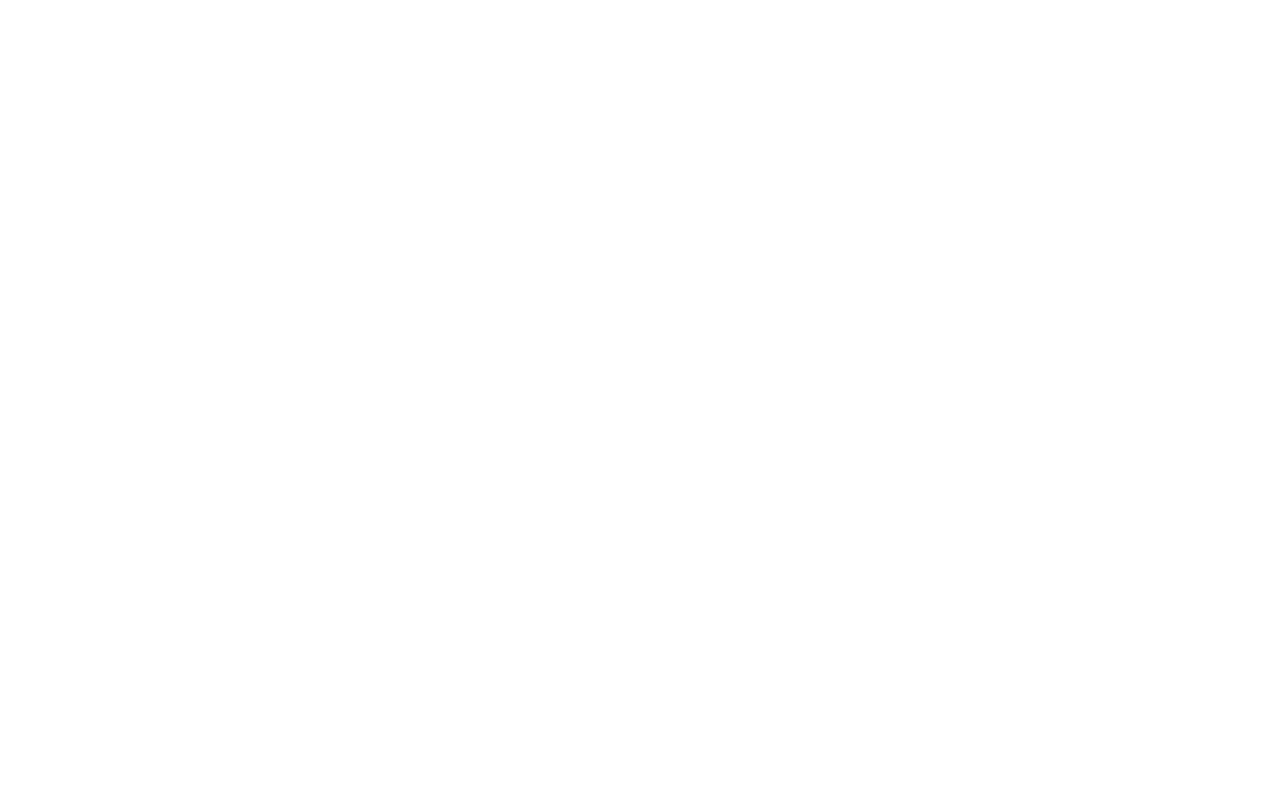
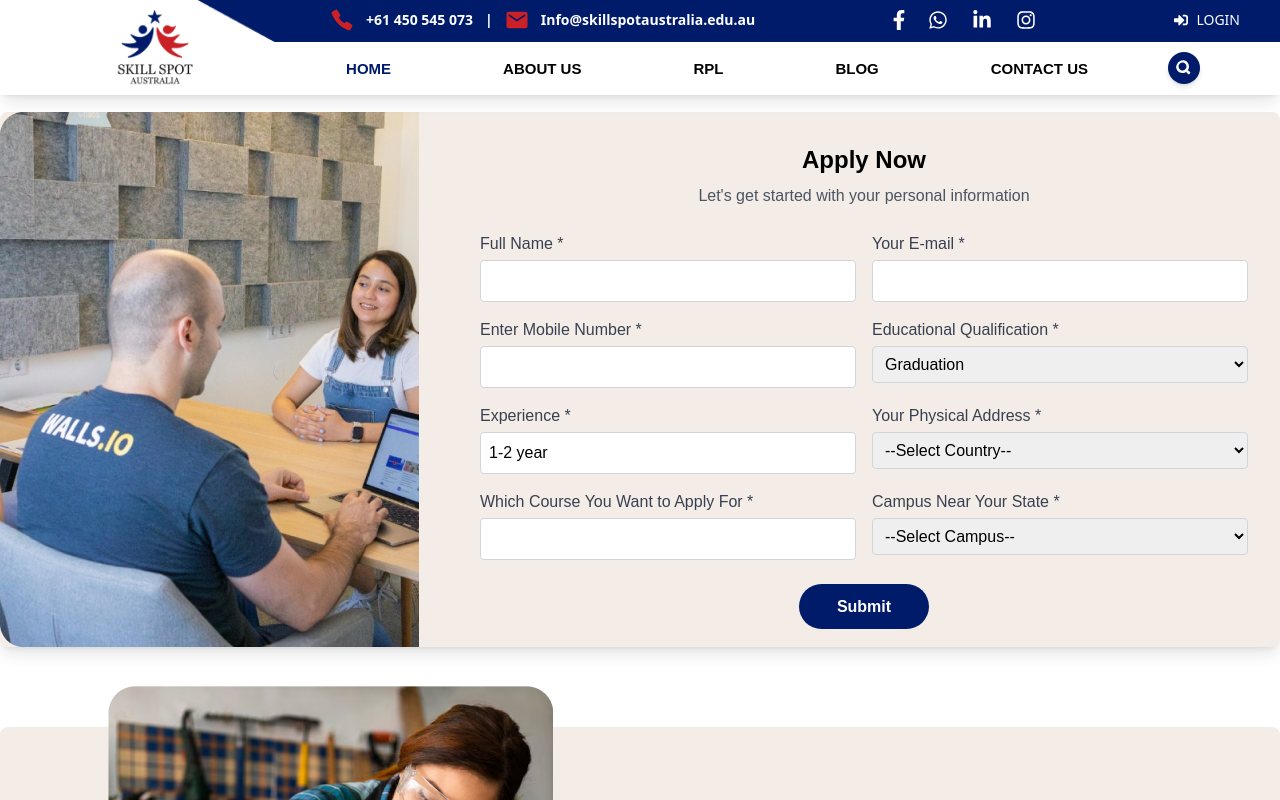
Before and after one commit to RojuGhimire/SkillSpotAus, a React (Vite) app: page /applynow in a window 1280 px wide. Before the commit this address had no page. Shown: the top 800 px of the page. Built offline with nearby package versions, Linux system fonts and the light colour scheme.

Commit message:
made apply now page and navigation done

```diff
--- a/src/Routes/index.tsx
+++ b/src/Routes/index.tsx
@@ -13,6 +13,7 @@ import { Dashboard } from "@/components/Dashboard/Dashboard";
 import { AddTestimonial } from "@/components/Dashboard/AddTestimonial";
 import { EditTestimonial } from "@/components/Dashboard/EditTestimonial";
 import { ViewTestimonial } from "@/components/Dashboard/ViewTestimonial";
+import ApplicationForm from "@/components/sections/Form/Applynow";
 
 const AppRoutes = () => {
   return (
@@ -32,6 +33,7 @@ const AppRoutes = () => {
           <Route path='/viewTestimonial' element={<ViewTestimonial />} />
           <Route path='/editTestimonial' element={<EditTestimonial />} />
           <Route path='/addTestimonial' element={<AddTestimonial />} />
+          <Route path='/applynow' element={<ApplicationForm />} />
 
         </Routes>
       </ActiveLinkContextProvider>
--- a/src/components/sections/Banner3.tsx
+++ b/src/components/sections/Banner3.tsx
@@ -2,7 +2,7 @@ import React from 'react';
 
 const Banner3: React.FC = () => {
   return (
-    <div className="flex flex-col lg:flex-row items-center mt-10 p-6 bg-[#F4ECE6] rounded-lg shadow-lg h-auto lg:h-[377px]">
+    <div className="flex flex-col lg:flex-row items-center mt-20 mb-20 p-6 bg-[#F4ECE6] rounded-lg shadow-lg h-auto lg:h-[377px]">
       <img
         src="/check.png"
         alt="Craftsman working"
--- a/src/components/sections/Form/Applynow.tsx
+++ b/src/components/sections/Form/Applynow.tsx
@@ -0,0 +1,183 @@
+import Header from '@/components/Header';
+import React, { useState } from 'react';
+import Banner3 from '../Banner3';
+import Footer3 from '../Footer3';
+import { Footer2 } from '../Footer2';
+import Affiliates from '../Our';
+
+const ApplicationForm: React.FC = () => {
+    const [formData, setFormData] = useState({
+        fullName: '',
+        email: '',
+        mobileNumber: '',
+        education: 'Graduation',
+        experience: '1-2 year',
+        country: '',
+        course: '',
+        campus: ''
+    });
+
+    const handleChange = (e: React.ChangeEvent<HTMLInputElement | HTMLSelectElement>) => {
+        const { name, value } = e.target;
+        setFormData(prev => ({ ...prev, [name]: value }));
+    };
+
+    const handleSubmit = (e: React.FormEvent) => {
+        e.preventDefault();
+        console.log(formData);
+    };
+
+    return (
+        <div className=''>
+            <Header />
+            <div className="flex font-overpass justify-center items-center mt-28 mb-20 h-auto lg:h-[535px]">
+                <div className="flex flex-col lg:flex-row bg-[#F4ECE6] h-auto lg:h-[535px] shadow-lg rounded-lg w-full max-w-[1462px] overflow-hidden">
+
+                    {/* Left Side Image */}
+                    <div className="w-full lg:w-[35%] relative">
+                        <img
+                            src="/apply.png"
+                            alt="Interview Image"
+                            className="h-48 w-full lg:h-full object-cover lg:w-[419px] rounded-t-lg lg:rounded-l-lg lg:rounded-t-none"
+                        />
+                    </div>
+
+                    {/* Form on the Right */}
+                    <form onSubmit={handleSubmit} className="w-full lg:w-[65%] p-6 lg:p-8">
+                        <h2 className="text-xl lg:text-2xl font-bold mb-2 text-center">Apply Now</h2>
+                        <p className="text-center text-gray-600 mb-4 lg:mb-6">Let's get started with your personal information</p>
+
+                        <div className="grid grid-cols-1 md:grid-cols-2 gap-4">
+                            <div>
+                                <label htmlFor="fullName" className="block text-gray-700">Full Name *</label>
+                                <input
+                                    type="text"
+                                    name="fullName"
+                                    id="fullName"
+                                    value={formData.fullName}
+                                    onChange={handleChange}
+                                    required
+                                    className="w-full p-2 border border-gray-300 rounded mt-1"
+                                />
+                            </div>
+
+                            <div>
+                                <label htmlFor="email" className="block text-gray-700">Your E-mail *</label>
+                                <input
+                                    type="email"
+                                    name="email"
+                                    id="email"
+                                    value={formData.email}
+                                    onChange={handleChange}
+                                    required
+                                    className="w-full p-2 border border-gray-300 rounded mt-1"
+                                />
+                            </div>
+
+                            <div>
+                                <label htmlFor="mobileNumber" className="block text-gray-700">Enter Mobile Number *</label>
+                                <input
+                                    type="tel"
+                                    name="mobileNumber"
+                                    id="mobileNumber"
+                                    value={formData.mobileNumber}
+                                    onChange={handleChange}
+                                    required
+                                    className="w-full p-2 border border-gray-300 rounded mt-1"
+                                />
+                            </div>
+
+                            <div>
+                                <label htmlFor="education" className="block text-gray-700">Educational Qualification *</label>
+                                <select
+                                    name="education"
+                                    id="education"
+                                    value={formData.education}
+                                    onChange={handleChange}
+                                    required
+                                    className="w-full p-2 border border-gray-300 rounded mt-1"
+                                >
+                                    <option value="Graduation">Graduation</option>
+                                    <option value="Post-Graduation">Post-Graduation</option>
+                                    <option value="Doctorate">Doctorate</option>
+                                </select>
+                            </div>
+
+                            <div>
+                                <label htmlFor="experience" className="block text-gray-700">Experience *</label>
+                                <input
+                                    type="text"
+                                    name="experience"
+                                    id="experience"
+                                    value={formData.experience}
+                                    onChange={handleChange}
+                                    required
+                                    className="w-full p-2 border border-gray-300 rounded mt-1"
+                                />
+                            </div>
+
+                            <div>
+                                <label htmlFor="country" className="block text-gray-700">Your Physical Address *</label>
+                                <select
+                                    name="country"
+                                    id="country"
+                                    value={formData.country}
+                                    onChange={handleChange}
+                                    required
+                                    className="w-full p-2 border border-gray-300 rounded mt-1"
+                                >
+                                    <option value="">--Select Country--</option>
+                                    <option value="US">United States</option>
+                                    <option value="AU">Australia</option>
+                                    <option value="IN">India</option>
+                                    <option value="NP">Nepal</option>
+                                </select>
+                            </div>
+
+                            <div>
+                                <label htmlFor="course" className="block text-gray-700">Which Course You Want to Apply For *</label>
+                                <input
+                                    type="text"
+                                    name="course"
+                                    id="course"
+                                    value={formData.course}
+                                    onChange={handleChange}
+                                    required
+                                    className="w-full p-2 border border-gray-300 rounded mt-1"
+                                />
+                            </div>
+
+                            <div>
+                                <label htmlFor="campus" className="block text-gray-700">Campus Near Your State *</label>
+                                <select
+                                    name="campus"
+                                    id="campus"
+                                    value={formData.campus}
+                                    onChange={handleChange}
+                                    required
+                                    className="w-full p-2 border border-gray-300 rounded mt-1"
+                                >
+                                    <option value="">--Select Campus--</option>
+                                    <option value="Campus 1">Campus 1</option>
+                                    <option value="Campus 2">Campus 2</option>
+                                </select>
+                            </div>
+                        </div>
+
+                        <div className="flex items-center justify-center">
+                            <button type="submit" className="mt-6 text-center font-bold bg-primary text-white h-[45px] rounded-full w-[130px]">
+                                Submit
+                            </button>
+                        </div>
+                    </form>
+                </div>
+            </div>
+            <Banner3 />
+            <Affiliates />
+            <Footer3 />
+            <Footer2 />
+        </div>
+    );
+};
+
+export default ApplicationForm;
--- a/src/components/sections/Our.tsx
+++ b/src/components/sections/Our.tsx
@@ -36,7 +36,7 @@ const Affiliates: React.FC = () => {
   };
 
   return (
-    <section className="mt-10 w-full   flex flex-col items-center lg:px-20 lg:justify-center text-center">
+    <section className="mt-10 w-full  overflow-hidden flex flex-col items-center lg:px-20 lg:justify-center text-center">
       {/* Heading and Subtitle */}
       <h2 className="text-3xl font-overpass font-semibold">Our Affiliates</h2>
       <p className="text-gray-400 font-overpass mt-2 lg:w-[800px] mb-12">
```
Also changed, not shown: src/components/sections/Hero.tsx (+17 -2 lines), public/apply.png (added).
